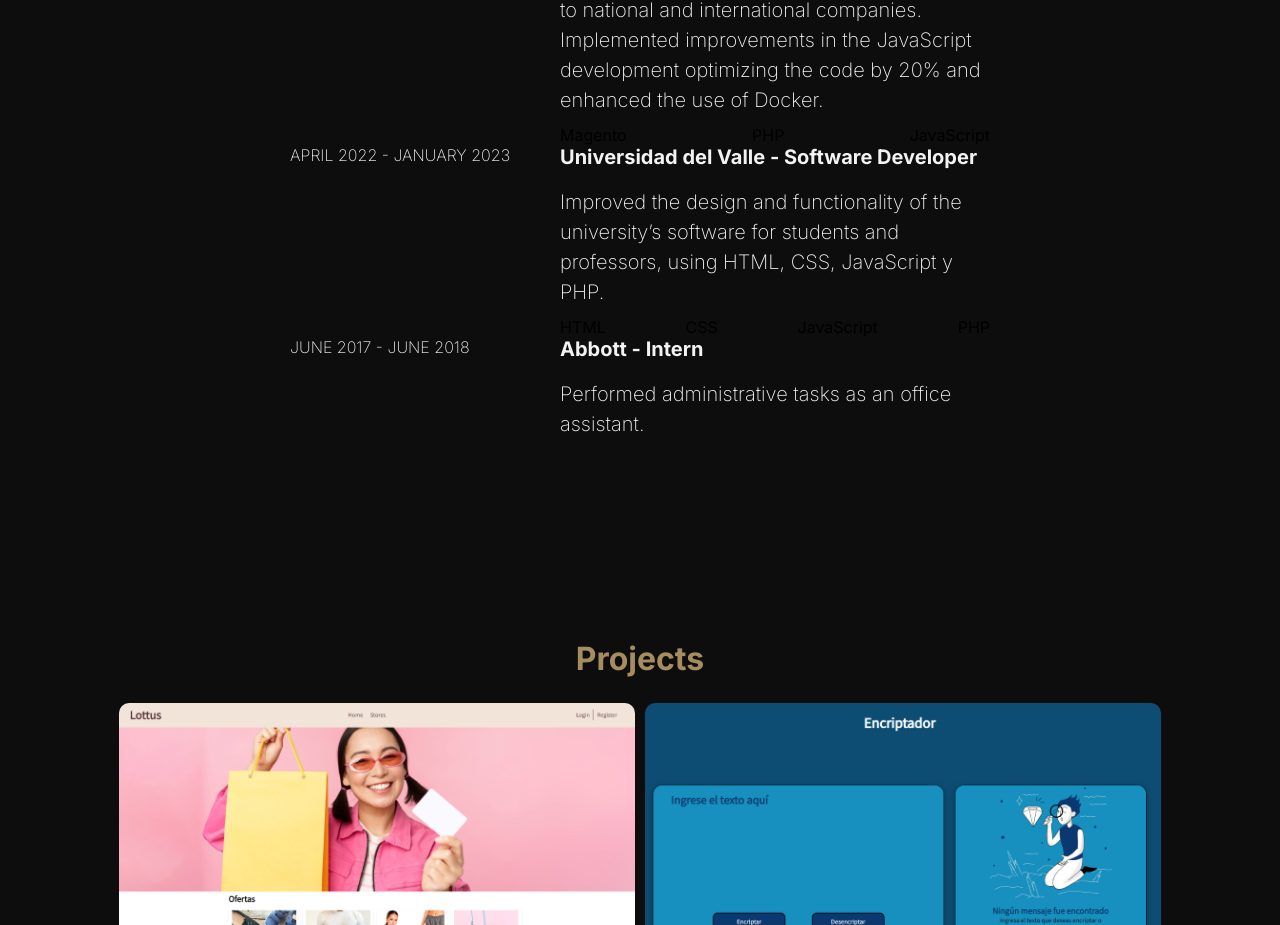
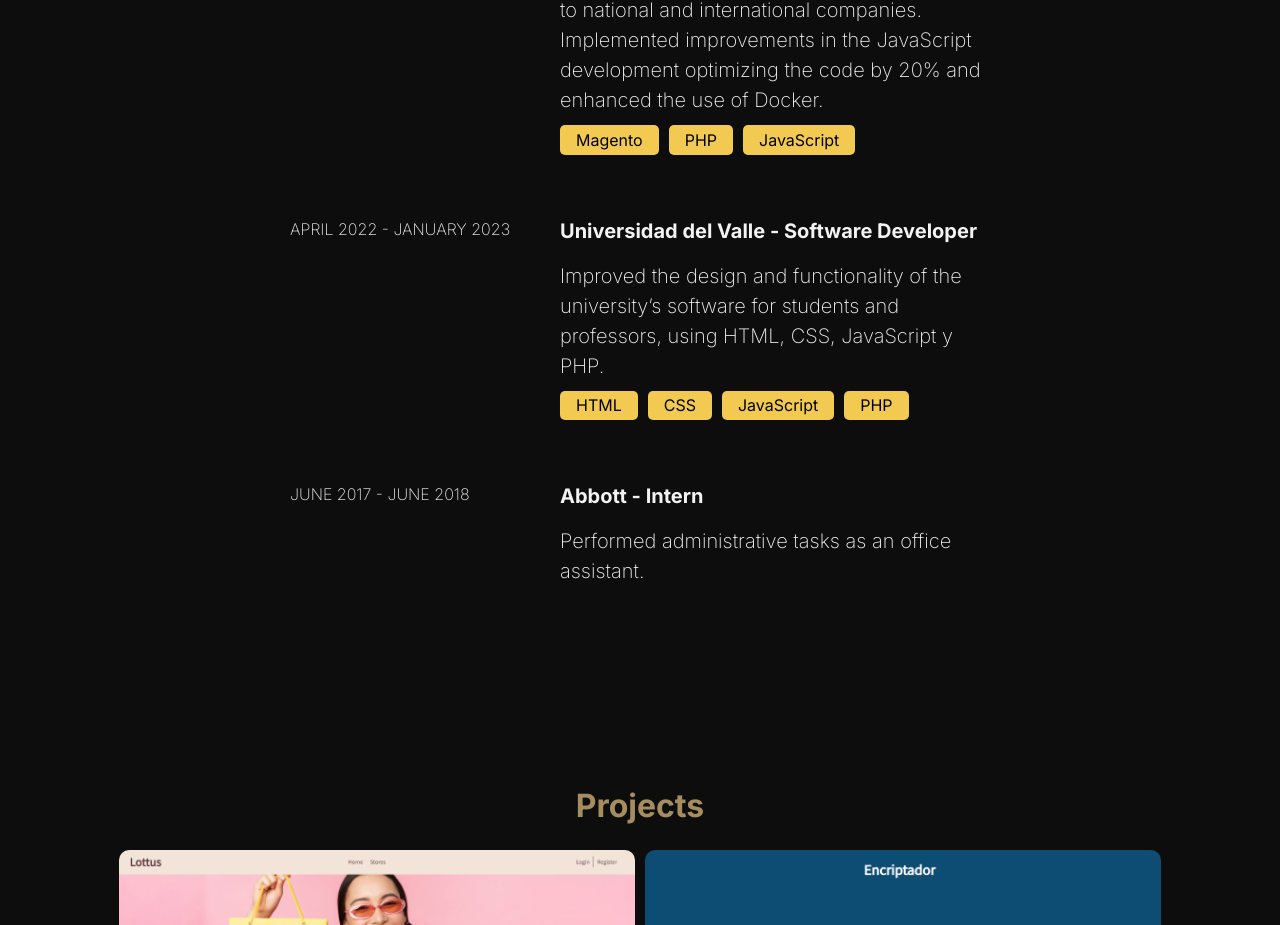
Before and after one commit to ClouddCoder/portfolio-v2, a Next.js app: page / in a window 1280 px wide. Shown: the part 1595-2520 px from the top of the page. Built offline with nearby package versions, Linux system fonts and the light colour scheme.

Commit message:
Fix css sytles of the Experience component

```diff
--- a/src/components/experience/Experience.jsx
+++ b/src/components/experience/Experience.jsx
@@ -5,7 +5,7 @@ function Experience() {
     <section id="experience" className={styles.experience}>
       <div className={`${styles.container} hidden`}>
         <h2>Experience</h2>
-        <ul>
+        <ul className={styles["experience-list"]}>
           <li>
             <div className={styles["experience-item"]}>
               <span className={styles.span}>APRIL 2023 - PRESENT</span>
@@ -17,9 +17,15 @@ function Experience() {
                   code by 20% and enhanced the use of Docker.
                 </p>
                 <ul className={styles["experience-skills"]}>
-                  <li>Magento</li>
-                  <li>PHP</li>
-                  <li>JavaScript</li>
+                  <li>
+                    <div>Magento</div>
+                  </li>
+                  <li>
+                    <div>PHP</div>
+                  </li>
+                  <li>
+                    <div>JavaScript</div>
+                  </li>
                 </ul>
               </div>
             </div>
@@ -34,10 +40,18 @@ function Experience() {
                   and professors, using HTML, CSS, JavaScript y PHP.
                 </p>
                 <ul className={styles["experience-skills"]}>
-                  <li>HTML</li>
-                  <li>CSS</li>
-                  <li>JavaScript</li>
-                  <li>PHP</li>
+                  <li>
+                    <div>HTML</div>
+                  </li>
+                  <li>
+                    <div>CSS</div>
+                  </li>
+                  <li>
+                    <div>JavaScript</div>
+                  </li>
+                  <li>
+                    <div>PHP</div>
+                  </li>
                 </ul>
               </div>
             </div>
--- a/src/components/experience/Experience.module.css
+++ b/src/components/experience/Experience.module.css
@@ -50,5 +50,16 @@
 
 .experience-skills {
   display: flex;
-  justify-content: space-between;
+  flex-wrap: wrap;
+  gap: 10px;
 }
+
+.experience-skills li div {
+  background: var(--secondary-color);
+  border-radius: 5px;
+  padding: 0.3rem 1rem;
+}
+
+.experience-list li:not(:first-child) .experience-item {
+  margin-top: 4rem;
+}
```
